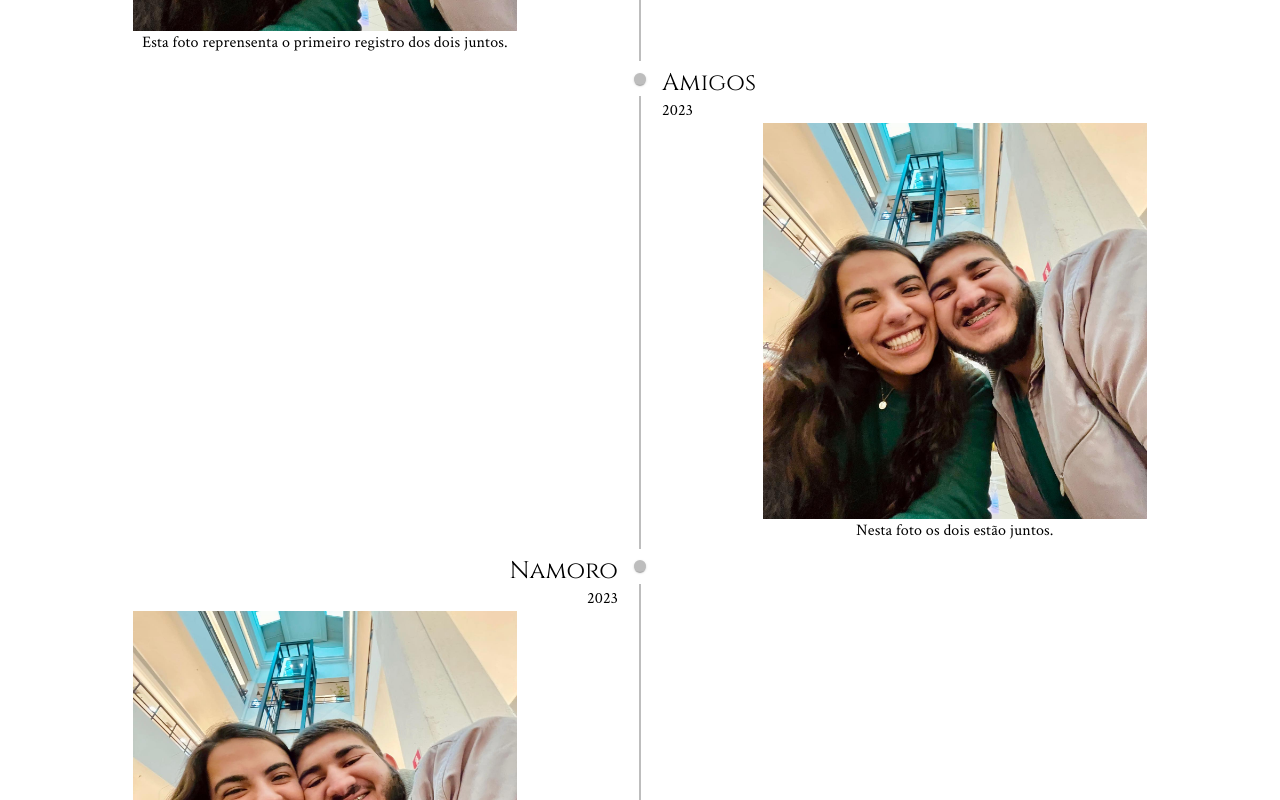
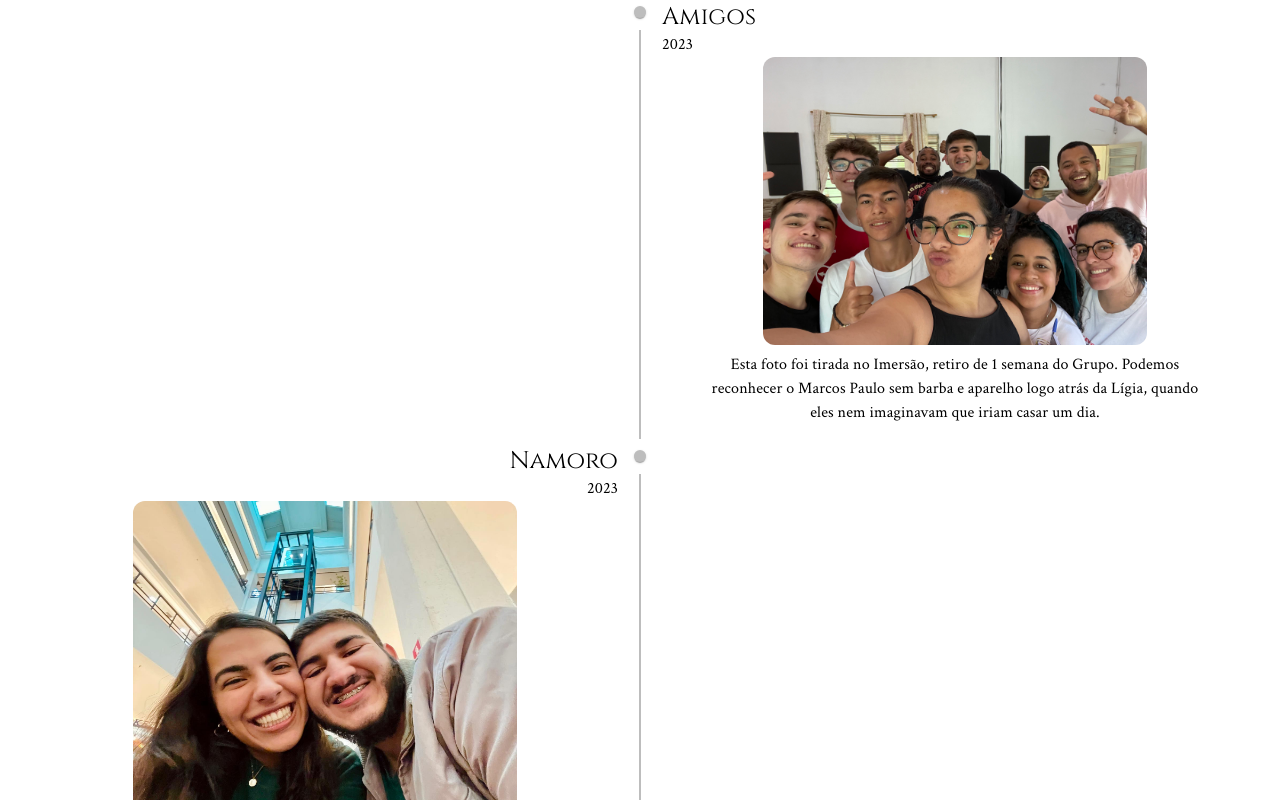
Before and after one commit to rtof06/casamento-marcos-ligia, a Next.js app: page / in a window 1280 px wide. Shown: the part 1660-2460 px from the top of the page. Built offline with nearby package versions, Linux system fonts and the light colour scheme.

Commit message:
historia do casal ajustada

```diff
--- a/src/app/infos-cerimonia/page.tsx
+++ b/src/app/infos-cerimonia/page.tsx
@@ -47,7 +47,7 @@ export default function infoCerimonia() {
         <h1 className="title py-5 text-center">Confirmação de presença</h1>
         <BuscaConvidados />
       </section>
-      <section className="text-center py-10">
+      <section className="text-center py-10" id="lista-presentes">
         <h1 className="title py-5">Lista de presentes</h1>
         <figure className="flex flex-col items-center">
           <a
--- a/src/app/layout.tsx
+++ b/src/app/layout.tsx
@@ -35,7 +35,7 @@ export default function RootLayout({
   return (
     <html
       lang="pt-br"
-      className={`${secTitleFontFamily.variable} ${titleFontFamily.variable} ${textFontFamily.variable}`}
+      className={`${secTitleFontFamily.variable} ${titleFontFamily.variable} ${textFontFamily.variable} scroll-smooth`}
     >
       <body className="bg-background-gradient break-words">
         <Header />
--- a/src/app/page.tsx
+++ b/src/app/page.tsx
@@ -20,7 +20,7 @@ export default function Home() {
         <Counter />
       </div>
       <section>
-        <h1 className="title text-center">História do Casal</h1>
+        <h1 className="title text-center" id="historia-casal">História do Casal</h1>
         <CasalTimeline />
       </section>
     </div>
--- a/src/components/AumentarImagem/AumentarImagem.tsx
+++ b/src/components/AumentarImagem/AumentarImagem.tsx
@@ -3,11 +3,12 @@ import { useState } from "react";
 import Image, { StaticImageData } from "next/image";
 
 interface ImageProps {
-  img: StaticImageData;
+  img: string | StaticImageData;
   alt: string;
+  texto?: string;
 }
 
-export default function AumentarImagem({ img, alt }: ImageProps) {
+export default function AumentarImagem({ img, alt, texto }: ImageProps) {
   const [destaque, setDestaque] = useState(false);
 
   function handleImageClick() {
@@ -17,21 +18,22 @@ export default function AumentarImagem({ img, alt }: ImageProps) {
   return (
     <div
       className={`${
-        destaque ? "fixed inset-0 flex justify-center items-center bg-black bg-opacity-50 z-50" : ""
+        destaque ? "fixed inset-0 flex max-md:flex-col justify-center items-center bg-black bg-opacity-80 z-50" : ""
       }`}
       onClick={() => destaque && setDestaque(false)}
     >
       <Image
         src={img}
         alt={alt}
-        className={`cursor-pointer ${
-          destaque ? "w-1/2 max-sm:w-full max-sm:px-2 h-auto" : "rounded-xl max-md:96"
+        className={`cursor-pointer w-96 ${
+          destaque ? "w-3/5 max-sm:w-full max-sm:px-2 h-auto" : "rounded-xl max-md:96"
         }`}
         onClick={(e) => {
           e.stopPropagation();
           handleImageClick();
         }}
       />
+      <p className={`${destaque ? "text-backgound-color font-textFont" : "hidden"}`}>{texto}</p>
     </div>
   );
 }
--- a/src/components/Header/Header.tsx
+++ b/src/components/Header/Header.tsx
@@ -49,7 +49,7 @@ export default function Header(): JSX.Element {
       ) : (
         <header
           ref={headerRef}
-          className="fixed flex font-secTitleFont text-xl gap-2 h-screen items-start z-50 bg-main-color py-5 pl-4 pr-8 max-sm:w-full max-sm:h-auto"
+          className="fixed flex font-secTitleFont text-xl gap-2 h-screen items-start z-50 bg-main-color py-5 pl-4 pr-8 max-sm:w-full max-md:h-1/2"
         >
           <button
             onClick={toggleMenu}
@@ -57,7 +57,7 @@ export default function Header(): JSX.Element {
           >
             X
           </button>
-          <nav className="flex flex-col h-screen justify-center gap-2 ">
+          <nav className="flex flex-col h-screen justify-center gap-2 max-md:h-1/2">
             <Link href="/" className="page" onClick={toggleMenu}>
               Início
             </Link>
@@ -69,14 +69,14 @@ export default function Header(): JSX.Element {
               Informações da cerimônia
             </Link>
             <Link
-              href="/#/historia-casal"
+              href="/#historia-casal"
               className="page"
               onClick={toggleMenu}
             >
               História do Casal
             </Link>
             <Link
-              href="/#/lista-presentes"
+              href="infos-cerimonia/#lista-presentes"
               className="page"
               onClick={toggleMenu}
             >
--- a/src/components/Timeline/CasalTimeline.tsx
+++ b/src/components/Timeline/CasalTimeline.tsx
@@ -1,6 +1,8 @@
 import Timeline from "@mui/lab/Timeline";
 import TimelineItem from "@mui/lab/TimelineItem";
 import Item from "./Item";
+import fotoKid from "../../../public/img/foto-encontro.jpg"
+import fotoAmigo from "../../../public/img/foto-amigo.jpg"
 import fotoNamoro from "../../../public/img/foto-namoro.jpg"
 import fotoPedido from "../../../public/img/foto-alianca-perto.jpeg"
 import fotoNoivado from "../../../public/img/foto-noivado.jpg"
@@ -9,19 +11,19 @@ export default function CasalTimeline() {
   return (
     <Timeline position="alternate-reverse">
       <TimelineItem>
-        <Item titulo="Primeiro registro" ano="2006" img={fotoNamoro} alt="foto de várias crianças em um encontro onde mostra os dois" texto="Esta foto reprensenta o primeiro registro dos dois juntos."/>
+        <Item titulo="Primeiro registro" ano="2006" img={fotoKid} alt="foto de várias crianças em um encontro onde mostra os dois" texto="Observe bem esta foto. Observou? Agora identifique um moleque saindo do meio mato e uma menina de regata laranja. Esses são o Marcos e a Lígia."/>
       </TimelineItem>
       <TimelineItem>
-        <Item titulo="Amigos" ano="2023" img={fotoNamoro} alt="Nesta foto os dois estão juntos." texto="Nesta foto os dois estão juntos."/>
+        <Item titulo="Amigos" ano="2023" img={fotoAmigo} alt="Nesta foto os dois estão juntos." texto="Esta foto foi tirada no Imersão, retiro de 1 semana do Grupo. Podemos reconhecer o Marcos Paulo sem barba e aparelho logo atrás da Lígia, quando eles nem imaginavam que iriam casar um dia."/>
       </TimelineItem>
       <TimelineItem>
-        <Item titulo="Namoro" ano="2023" img={fotoNamoro} alt="Nesta foto os dois estão juntos." texto="Nesta foto os dois estão juntos."/>
+        <Item titulo="Namoro" ano="2023" img={fotoNamoro} alt="Nesta foto os dois estão juntos." texto="Aqui foi a primeira foto postava por eles, anunciando que estavam namorando."/>
       </TimelineItem>
       <TimelineItem>
         <Item titulo="Pedido de Casamento" ano="2024" img={fotoPedido} alt="Nesta foto os dois estão juntos com a Lígia mostrando a aliança de noivado." texto="Nesta foto os dois estão juntos com a Lígia mostrando a aliança de noivado."/>
       </TimelineItem>
       <TimelineItem>
-        <Item titulo="Almoço de Noivado" ano="2024" img={fotoNoivado} alt="foto dos dois" texto="Nesta foto os dois estão juntos."/>
+        <Item titulo="Almoço de Noivado" ano="2024" img={fotoNoivado} alt="foto dos dois" texto="Esse foi o dia do almoço de noivado, onde pudemos louvar a Deus, orar e comer todos juntos reunidos."/>
       </TimelineItem>
     </Timeline>
   );
--- a/src/components/Timeline/Item.tsx
+++ b/src/components/Timeline/Item.tsx
@@ -2,7 +2,8 @@ import TimelineSeparator from "@mui/lab/TimelineSeparator";
 import TimelineConnector from "@mui/lab/TimelineConnector";
 import TimelineContent from "@mui/lab/TimelineContent";
 import TimelineDot from "@mui/lab/TimelineDot";
-import Image, { StaticImageData } from "next/image";
+import { StaticImageData } from "next/image";
+import AumentarImagem from "../AumentarImagem/AumentarImagem";
 
 interface ItemProps {
   ano: string;
@@ -16,7 +17,7 @@ export default function Item({ ano, titulo, img, texto, alt }: ItemProps) {
   return (
     <>
       <TimelineSeparator>
-        <TimelineDot className="bg-main-color hover:p-2 hover:cursor-pointer shadow-lime-600 hover:shadow-2xl transition-all" />
+        <TimelineDot className="bg-main-color hover:p-2 shadow-lime-600 hover:shadow-2xl transition-all" />
         <TimelineConnector />
       </TimelineSeparator>
       <TimelineContent>
@@ -24,9 +25,9 @@ export default function Item({ ano, titulo, img, texto, alt }: ItemProps) {
           <h1 className="font-secTitleFont font-normal text-2xl">{titulo}</h1>
           <h2 className="font-textFont">{ano}</h2>
         </div>
-        <div className="flex flex-col items-center">
-          <Image src={img} alt={alt} className="w-96" />
-          <p className="font-textFont">{texto}</p>
+        <div className="flex flex-col items-center text-center">
+          <AumentarImagem img={img} alt={alt} texto={texto} />
+          <p className="font-textFont px-10 py-2 max-md:px-0">{texto}</p>
         </div>
       </TimelineContent>
     </>
```
Also changed, not shown: public/img/foto-amigo.jpg (added), public/img/foto-encontro.jpg (added).
